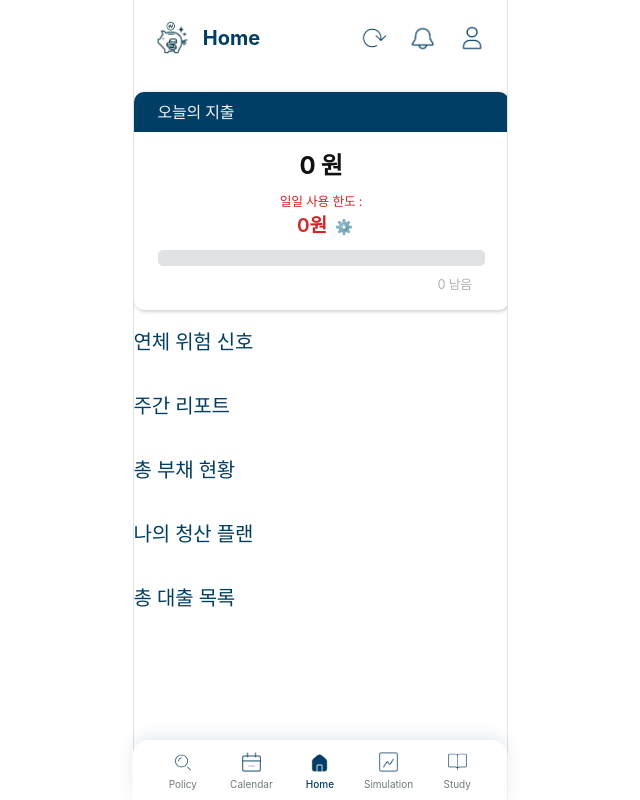
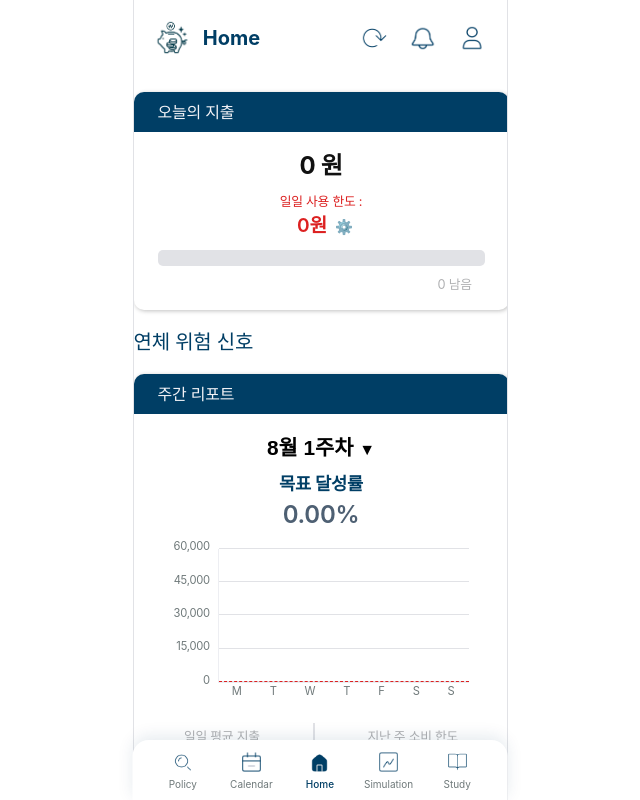
Before and after one commit to ockko/Cheongsan-KB, a Vue app: page /home in a window 1280 px wide. Shown: the whole page, without its empty margins (320-960 px from the left). Built offline with nearby package versions, Linux system fonts and the light colour scheme; a web font is replaced by a local one.

Commit message:
feat: 주간 리포트 위젯의 스타일 및 기능 추가

```diff
--- a/src/assets/styles/components/Home/WeeklyReportWidget.module.css
+++ b/src/assets/styles/components/Home/WeeklyReportWidget.module.css
@@ -0,0 +1,156 @@
+.widgetCard {
+  border-radius: 10px;
+  box-shadow: 1px 1px 4px rgba(0, 0, 0, 0.25);
+  line-height: 1.5;
+}
+
+.widgetHeader {
+  background-color: var(--color-main);
+  border-radius: 10px 10px 0 0;
+  padding: 0.5rem 1.5rem;
+}
+
+.widgetHeader h3 {
+  font-size: 1rem;
+  font-weight: 300;
+  color: var(--color-gray3);
+}
+
+.widgetContent {
+  padding: 1rem 1.5rem;
+}
+
+.reportSummary {
+  text-align: center;
+  margin-bottom: 1rem;
+}
+
+.periodSelector {
+  background: none;
+  border: none;
+  font-size: 1.3rem;
+  font-weight: 600;
+  cursor: pointer;
+}
+
+.arrow {
+  font-size: 1rem;
+}
+
+.achievementRate {
+  margin-top: 0.5rem;
+}
+
+.achievementRate p {
+  font-size: 1.1rem;
+  font-weight: 600;
+  color: var(--color-main);
+}
+
+.achievementRate .ratePercent {
+  font-size: 1.5rem;
+  font-weight: 600;
+  color: var(--color-third);
+}
+
+.chartContainer {
+  display: flex;
+  height: 150px;
+  margin: 0 1rem;
+}
+
+.yAxis {
+  display: flex;
+  flex-direction: column;
+  justify-content: space-between;
+  font-size: 0.7rem;
+  color: var(--color-gray0);
+  padding-right: 0.5rem;
+  text-align: right;
+}
+
+.yAxis span {
+  position: relative;
+  bottom: 11px;
+}
+
+.chartArea {
+  flex: 1;
+  display: flex;
+  flex-direction: column;
+}
+
+.chartBars {
+  flex: 1;
+  display: flex;
+  justify-content: space-around;
+  align-items: flex-end;
+  border-left: 1px solid var(--color-gray2);
+  border-bottom: 1px solid var(--color-gray2);
+  position: relative;
+}
+
+.gridLine {
+  position: absolute;
+  width: 100%;
+  border-top: 1px solid var(--color-gray1);
+  left: 0;
+  z-index: 0;
+}
+
+.limitLine {
+  position: absolute;
+  width: 100%;
+  border-top: 1px dashed var(--color-red);
+  left: 0;
+  z-index: 2;
+}
+
+.bar {
+  width: 1rem;
+  background-color: var(--color-gray1);
+  transition: all 0.5s;
+  z-index: 1;
+}
+
+.bar.overLimit {
+  background-color: var(--color-accent);
+}
+
+.xAxis {
+  display: flex;
+  justify-content: space-around;
+}
+
+.dayLabel {
+  font-size: 0.7rem;
+  color: var(--color-gray0);
+  text-align: center;
+}
+
+.bottomSummary {
+  display: flex;
+  justify-content: space-around;
+  text-align: center;
+  margin-top: 1.5rem;
+}
+
+.summaryItem p {
+  margin: 0.2rem 0;
+  font-size: 0.8rem;
+  color: var(--color-gray-unnamed);
+}
+
+.summaryItem .amount {
+  font-size: 1.2rem;
+  font-weight: 600;
+  color: var(--color-third);
+}
+
+.summaryItem .highlight {
+  color: var(--color-red);
+}
+
+.divider {
+  border-left: 2px solid var(--color-gray1);
+}
--- a/src/components/domain/Home/DailySpendingWidget.vue
+++ b/src/components/domain/Home/DailySpendingWidget.vue
@@ -11,17 +11,17 @@ const props = defineProps({
     type: Object,
     required: true,
     // 데이터가 아직 로드되지 않았을 때를 대비한 기본값
-    default: () => ({ limit: 0, spent: 0, remaining: 0 }),
+    default: () => ({ dailyLimit: 0, spent: 0, remaining: 0 }),
   },
 });
 
 // 지출액이 한도를 초과했는지 여부를 계산하는 computed 속성
 const isOverLimit = computed(() => {
   // 한도가 0일 경우 초과로 보지 않음
-  if (props.spendingData.limit === 0) {
+  if (props.spendingData.dailyLimit === 0) {
     return false;
   }
-  return props.spendingData.spent > props.spendingData.limit;
+  return props.spendingData.spent > props.spendingData.dailyLimit;
 });
 
 // 숫자에 콤마(,)를 찍어주는 헬퍼 함수
@@ -46,7 +46,7 @@ const formatCurrency = (value) => {
         <span>일일 사용 한도 : </span>
         <div>
           <span :class="styles.limitAmount"
-            >{{ formatCurrency(spendingData.limit) }}원</span
+            >{{ formatCurrency(spendingData.dailyLimit) }}원</span
           >
           <button
             :class="styles.settingsButton"
@@ -61,7 +61,7 @@ const formatCurrency = (value) => {
       <progress
         :class="[styles.spendingProgress, { [styles.overLimit]: isOverLimit }]"
         :value="spendingData.spent"
-        :max="spendingData.limit"
+        :max="spendingData.dailyLimit"
       ></progress>
 
       <p :class="styles.remainingAmount">
--- a/src/components/domain/Home/SettingsModal.vue
+++ b/src/components/domain/Home/SettingsModal.vue
@@ -5,18 +5,18 @@ import { ref, defineEmits, computed } from 'vue';
 const emit = defineEmits(['close']); // 'close' 이벤트를 부모에게 보낼 것을 정의
 
 // 부모로부터 최대 한도값을 받아옴 (실제로는 API 호출 결과)
-const maximumLimit = ref(50000);
-const limitValue = ref(40000);
+const maximumDailyLimit = ref(50000);
+const currentDailyLimit = ref(40000);
 
 // 슬라이더의 현재 진행률을 퍼센트로 계산하는 computed 속성
 const sliderProgress = computed(() => {
-  if (maximumLimit.value === 0) return 0;
-  return (limitValue.value / maximumLimit.value) * 100;
+  if (maximumDailyLimit.value === 0) return 0;
+  return (currentDailyLimit.value / maximumDailyLimit.value) * 100;
 });
 
 // 슬라이더 값을 업데이트하는 함수 (v-model만으로도 충분하지만, 명시적으로 둘 수 있음)
 const updateSliderProgress = (event) => {
-  limitValue.value = event.target.value;
+  currentDailyLimit.value = event.target.value;
 };
 
 // 숫자에 콤마(,)를 찍어주는 헬퍼 함수
@@ -27,7 +27,7 @@ const formatCurrency = (value) => {
 
 const applyChanges = () => {
   // TODO: 여기에 '적용' 버튼 클릭 시 실행될 API 호출 로직을 구현합니다.
-  console.log('적용된 한도:', limitValue.value);
+  console.log('적용된 한도:', currentDailyLimit.value);
 
   // API 호출 성공 후 모달을 닫습니다.
   emit('close');
@@ -46,21 +46,21 @@ const applyChanges = () => {
       <div :class="styles.limitLabels">
         <span>0원</span>
         <span :class="styles.maxLimit"
-          >{{ formatCurrency(maximumLimit) }}원</span
+          >{{ formatCurrency(maximumDailyLimit) }}원</span
         >
       </div>
       <input
         type="range"
         min="0"
-        :max="maximumLimit"
-        v-model="limitValue"
+        :max="maximumDailyLimit"
+        v-model="currentDailyLimit"
         :class="styles.slider"
         @input="updateSliderProgress"
         :style="{ '--slider-progress': sliderProgress + '%' }"
         step="500"
       />
       <div :class="styles.currentValueBox">
-        {{ formatCurrency(limitValue) }}원
+        {{ formatCurrency(currentDailyLimit) }}원
       </div>
 
       <div :class="styles.buttonGroup">
--- a/src/components/domain/Home/WeeklyReportWidget.vue
+++ b/src/components/domain/Home/WeeklyReportWidget.vue
@@ -1,8 +1,172 @@
 <script setup>
 import styles from '@/assets/styles/components/Home/WeeklyReportWidget.module.css';
+import { defineProps, computed } from 'vue';
+
+// 부모 컴포넌트로부터 받을 데이터(props)를 정의합니다.
+const props = defineProps({
+  reportData: {
+    type: Object,
+    required: true,
+    default: () => ({
+      startDate: '2025-08-04',
+      endDate: '2025-08-10',
+      achievementRate: 0.0,
+      dailyLimit: 0,
+      averageDailySpending: 0,
+      spendingByDay: {
+        MON: 0,
+        TUE: 0,
+        WED: 0,
+        THU: 0,
+        FRI: 0,
+        SAT: 0,
+        SUN: 0,
+      },
+    }),
+  },
+});
+
+// "8월 2주차" 와 같은 텍스트를 계산
+const periodText = computed(() => {
+  if (!props.reportData.startDate) return '';
+  const date = new Date(props.reportData.startDate);
+  const month = date.getMonth() + 1;
+  const weekOfMonth = Math.ceil(date.getDate() / 7);
+  return `${month}월 ${weekOfMonth}주차`;
+});
+
+// 숫자에 콤마를 찍어주는 헬퍼 함수
+const formatCurrency = (value) => {
+  return value ? value.toLocaleString('ko-KR') : '0';
+};
+
+const chartMetrics = computed(() => {
+  if (!props.reportData)
+    return {
+      yAxisLabels: [60000, 45000, 30000, 15000, 0],
+      chartData: [],
+      limitLinePosition: 0,
+    };
+
+  const dailyLimit = props.reportData.dailyLimit;
+  const spendingValues = Object.values(props.reportData.spendingByDay);
+
+  const maxValue = Math.max(...spendingValues, dailyLimit);
+
+  let yAxisTop = Math.ceil(maxValue / 15000) * 15000;
+  if (yAxisTop === 0) yAxisTop = 60000;
+
+  const yAxisLabels = [];
+  for (let i = yAxisTop; i >= 0; i -= 15000) {
+    yAxisLabels.push(i);
+  }
+
+  const dayLabels = ['M', 'T', 'W', 'T', 'F', 'S', 'S'];
+  const dayKeys = ['MON', 'TUE', 'WED', 'THU', 'FRI', 'SAT', 'SUN'];
+
+  const chartData = dayKeys.map((key, index) => {
+    const spentOnDay = props.reportData.spendingByDay[key] || 0;
+    return {
+      day: dayLabels[index],
+      height:
+        yAxisTop > 0
+          ? (props.reportData.spendingByDay[key] / yAxisTop) * 100
+          : 0,
+      isOverLimit: spentOnDay > dailyLimit,
+    };
+  });
+
+  const limitLinePosition = yAxisTop > 0 ? (dailyLimit / yAxisTop) * 100 : 0;
+
+  return { yAxisLabels, chartData, limitLinePosition, yAxisTop };
+});
+
+const calculateLinePosition = (labelValue) => {
+  const yAxisTop = chartMetrics.value.yAxisTop;
+  if (yAxisTop > 0) {
+    return (labelValue / yAxisTop) * 100;
+  }
+  return 0;
+};
+
+const selectWeek = () => {
+  // TODO: 과거 리포트 목록을 보여주는 드롭다운 또는 모달을 띄우는 로직
+  console.log('주차 선택 기능 호출');
+};
 </script>
+
 <template>
-  <div>
-    <div>주간 리포트</div>
+  <div :class="styles.widgetCard">
+    <div :class="styles.widgetHeader">
+      <h3>주간 리포트</h3>
+    </div>
+
+    <div :class="styles.widgetContent">
+      <div :class="styles.reportSummary">
+        <div :class="styles.reportPeriod">
+          <button @click="selectWeek" :class="styles.periodSelector">
+            {{ periodText }} <span :class="styles.arrow">▼</span>
+          </button>
+        </div>
+        <div :class="styles.achievementRate">
+          <p>목표 달성률</p>
+          <p :class="styles.ratePercent">
+            {{ reportData.achievementRate.toFixed(2) }}%
+          </p>
+        </div>
+      </div>
+
+      <div :class="styles.chartContainer">
+        <div :class="styles.yAxis">
+          <span v-for="label in chartMetrics.yAxisLabels" :key="label">
+            {{ formatCurrency(label) }}
+          </span>
+        </div>
+        <div :class="styles.chartArea">
+          <div :class="styles.chartBars">
+            <div
+              v-for="label in chartMetrics.yAxisLabels"
+              :key="'line-' + label"
+              :class="styles.gridLine"
+              :style="{ bottom: calculateLinePosition(label) + '%' }"
+            ></div>
+            <div
+              :class="styles.limitLine"
+              :style="{ bottom: chartMetrics.limitLinePosition + '%' }"
+            ></div>
+            <div
+              v-for="(item, index) in chartMetrics.chartData"
+              :key="index"
+              :class="[styles.bar, { [styles.overLimit]: item.isOverLimit }]"
+              :style="{ height: item.height + '%' }"
+            ></div>
+          </div>
+          <div :class="styles.xAxis">
+            <span
+              v-for="item in chartMetrics.chartData"
+              :key="item.day"
+              :class="styles.dayLabel"
+              >{{ item.day }}</span
+            >
+          </div>
+        </div>
+      </div>
+
+      <div :class="styles.bottomSummary">
+        <div :class="styles.summaryItem">
+          <p>일일 평균 지출</p>
+          <p :class="styles.amount">
+            {{ formatCurrency(reportData.averageDailySpending) }} 원
+          </p>
+        </div>
+        <div :class="styles.divider"></div>
+        <div :class="styles.summaryItem">
+          <p>지난 주 소비 한도</p>
+          <p :class="[styles.amount, styles.highlight]">
+            {{ formatCurrency(reportData.dailyLimit) }} 원
+          </p>
+        </div>
+      </div>
+    </div>
   </div>
 </template>
```
